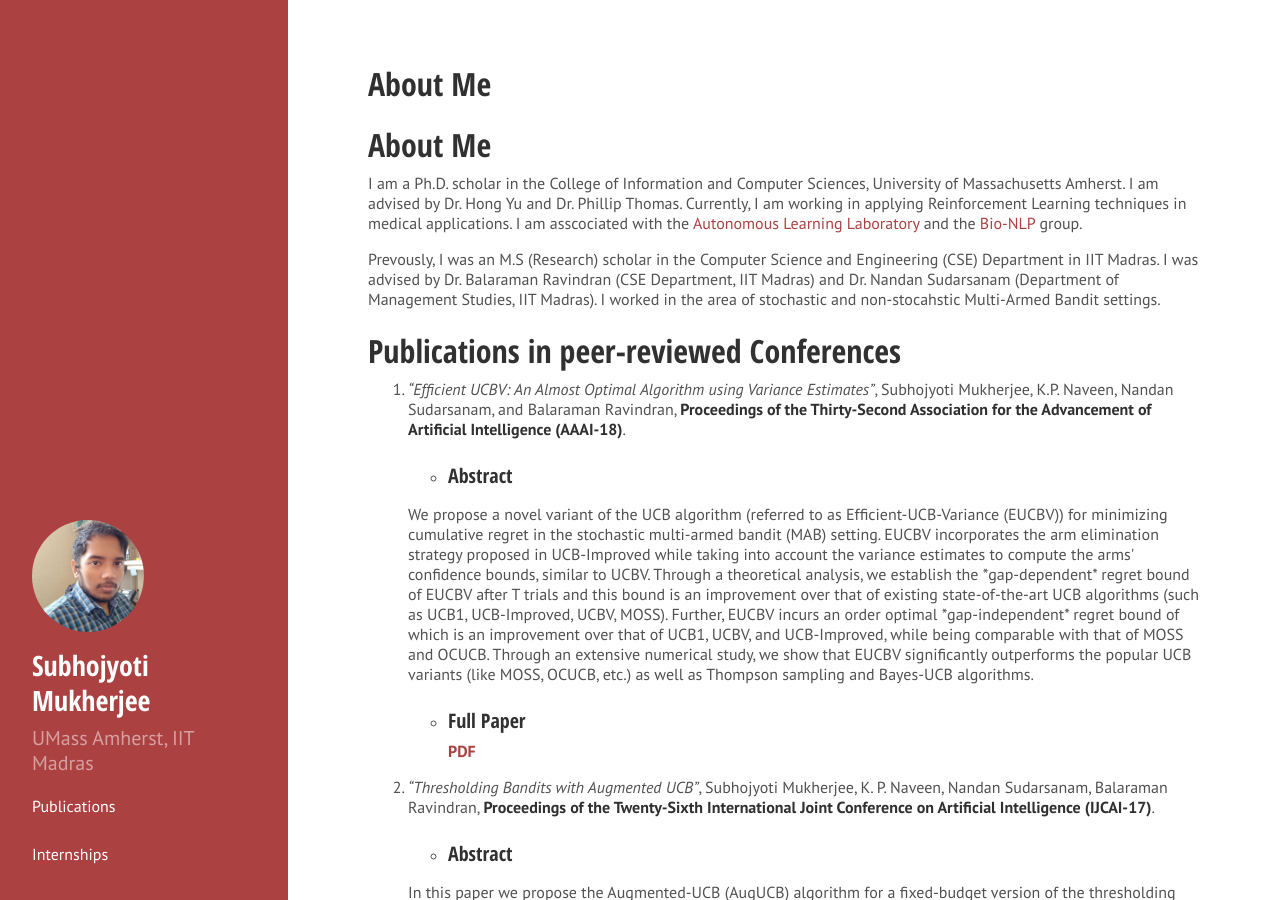
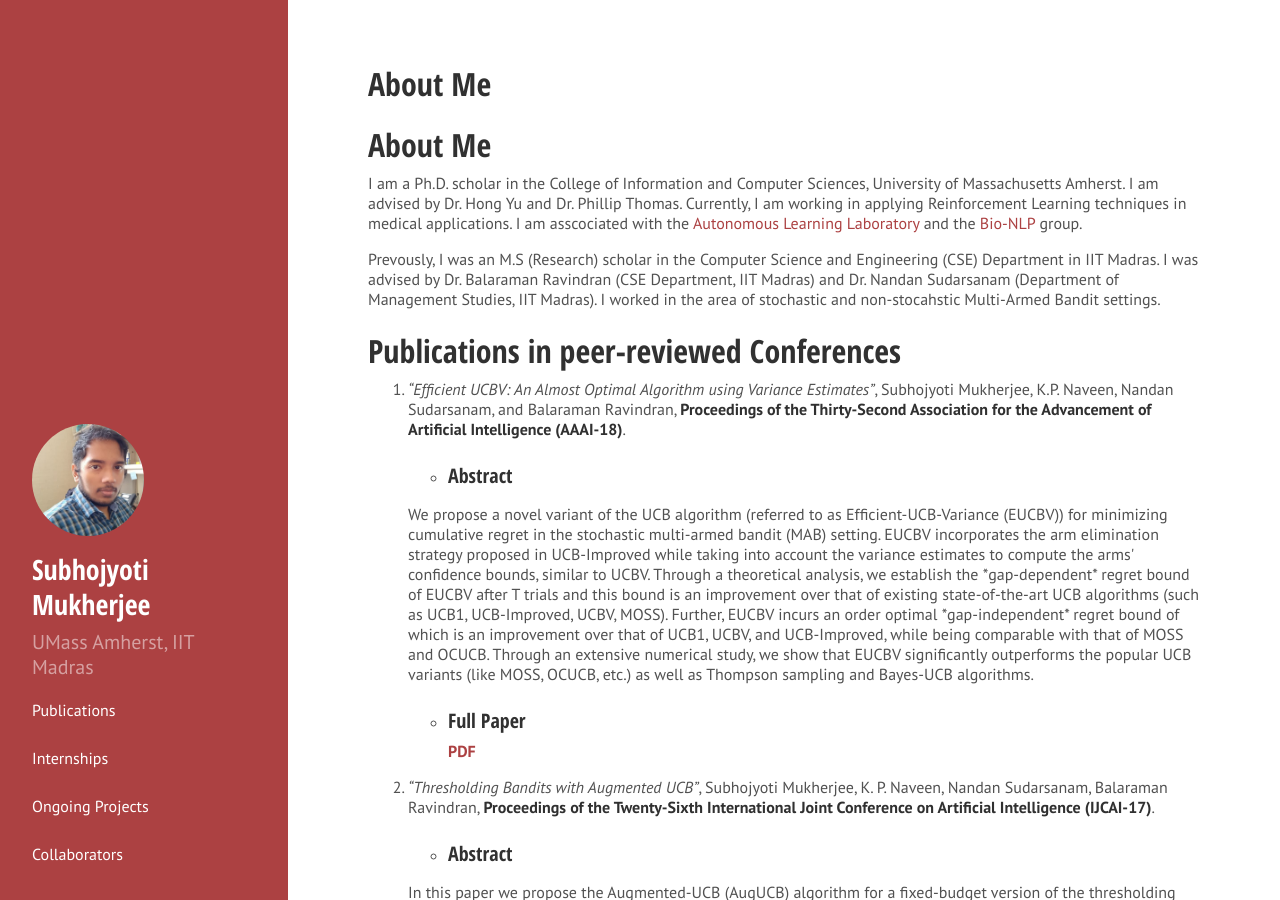
Before and after one commit to Subhojyoti22/subhojyoti.github.io, a Jekyll site: the page built from index.md, in a window 1280 px wide and 900 px high. Built offline with Jekyll 4.4.1, drawn with Linux system fonts in a browser that asks for light colours; our own code applies the rules of GitHub Pages for plain Markdown files; Markdown is read by kramdown in place of the engine named in the settings; the list of posts is cut into pages by our own code.

Commit message:
Update sidebar.html

```diff
--- a/_includes/sidebar.html
+++ b/_includes/sidebar.html
@@ -14,6 +14,10 @@
       <a class="sidebar-nav-item" href="/pubs/">Publications</a>
       <br>
       <a class="sidebar-nav-item" href="/internship/">Internships</a>
+      <br>
+      <a class="sidebar-nav-item" href="/ongoing/">Ongoing Projects</a>
+      <br>
+      <a class="sidebar-nav-item" href="/collaborators/">Collaborators</a>
     </nav>
 
 
```
